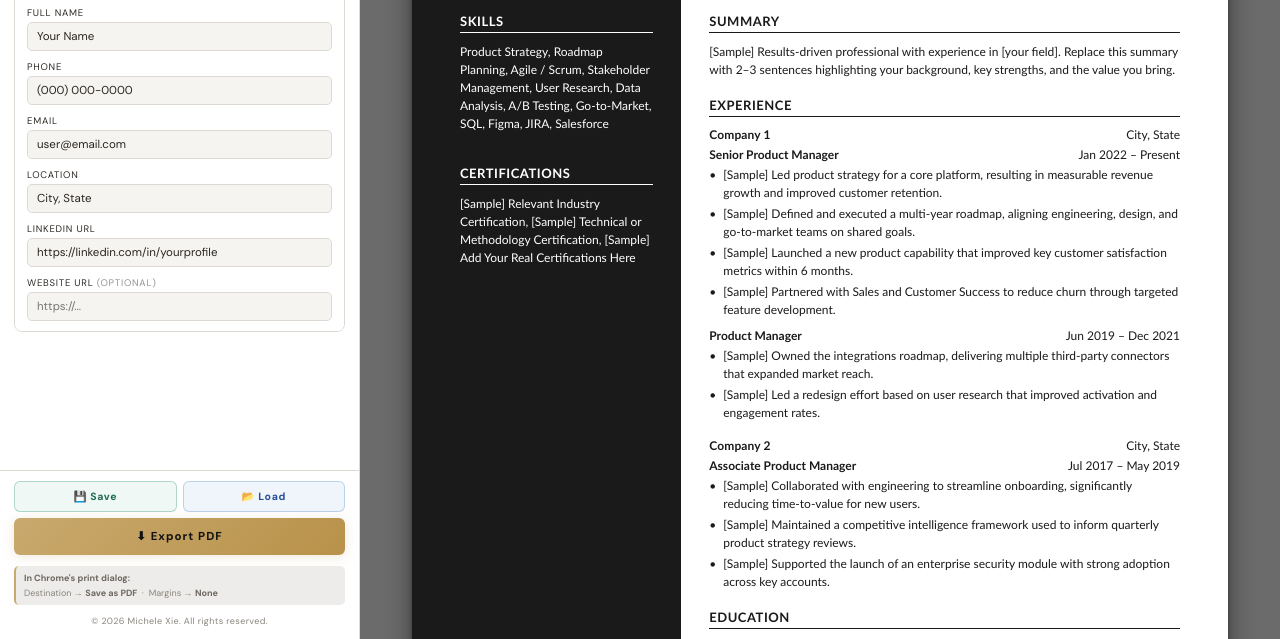
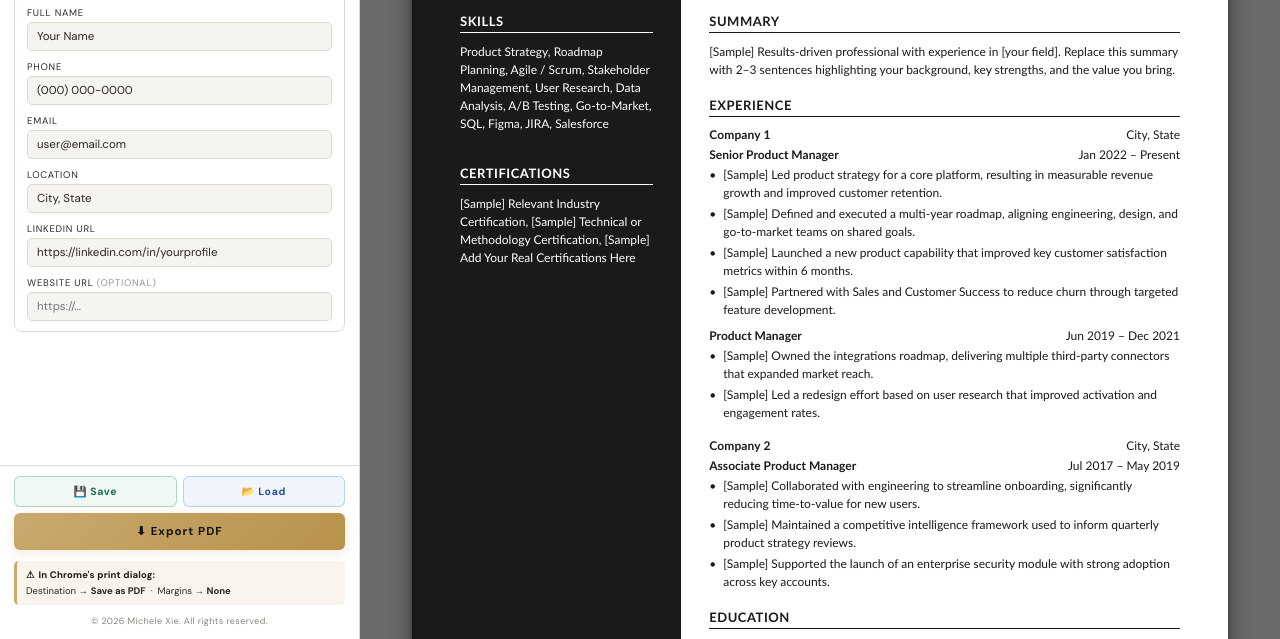
Before and after one commit to michele-xie/Resume_Design, a plain HTML site: page index.html in a window 1280 px wide. Both pictures are taken after a click on the button "☀︎ Light". Shown: the part 161-800 px from the top of the page. Drawn offline with Linux system fonts and the light colour scheme.

Commit message:
Add files via upload

```diff
--- a/index.html
+++ b/index.html
@@ -74,6 +74,13 @@
 #panel.theme-light #panel-footer{border-top-color:var(--bord);background:var(--surf)}
 #panel.theme-light .pf-save{background:rgba(109,184,154,.1);color:#1f6b50;border-color:rgba(109,184,154,.5)}
 #panel.theme-light .pf-load{background:rgba(107,159,212,.1);color:#254e9a;border-color:rgba(107,159,212,.4)}
+#panel.theme-light .pdf-reminder{background:rgba(161,120,40,.1);border-left-color:#9a6e1a;color:#1a1714}
+#panel.theme-light .pdf-reminder strong{color:#1a1714}
+#panel.theme-light .pdf-reminder span{color:#1a1714}
+.pdf-reminder-icon{color:var(--acc)}
+.pdf-reminder-hdr{color:var(--acc)}
+#panel.theme-light .pdf-reminder-icon{color:#1a1714}
+#panel.theme-light .pdf-reminder-hdr{color:#1a1714}
 #panel.theme-light .btn-ghost{border-color:var(--bord2);color:#3e3a36}
 #panel.theme-light .btn-ghost:hover{color:var(--txt)}
 #panel.theme-light .style-btn{border-color:var(--bord2);color:#3e3a36}
@@ -1107,9 +1114,9 @@ input[type=range]::-webkit-slider-thumb{-webkit-appearance:none;width:13px;heigh
       <button class="pf-btn pf-load" onclick="openLoadModal()">📂 Load</button>
     </div>
     <button class="pf-btn pf-print" onclick="printResume()" title="Export PDF — precise layout, exact margins">⬇ Export PDF</button>
-    <div style="font-size:9px;color:var(--muted);line-height:1.6;margin-top:5px;padding:5px 8px;background:var(--surf2);border-radius:5px;border-left:2px solid var(--acc)">
-      <strong style="color:var(--muted2)">In Chrome's print dialog:</strong><br>
-      Destination → <strong style="color:var(--muted2)">Save as PDF</strong> &nbsp;·&nbsp; Margins → <strong style="color:var(--muted2)">None</strong>
+    <div class="pdf-reminder" style="font-size:9.5px;color:var(--txt);line-height:1.7;margin-top:5px;padding:6px 9px;background:rgba(201,169,110,.12);border-radius:5px;border-left:3px solid var(--acc)">
+      <span class="pdf-reminder-icon" style="font-weight:700;margin-right:4px">⚠</span><strong class="pdf-reminder-hdr" style="letter-spacing:.02em">In Chrome's print dialog:</strong><br>
+      Destination → <strong style="color:var(--txt)">Save as PDF</strong> &nbsp;·&nbsp; Margins → <strong style="color:var(--txt)">None</strong>
     </div>
     <div style="text-align:center;font-size:9px;color:var(--muted);letter-spacing:.04em;margin-top:4px">© 2026 Michele Xie. All rights reserved.</div>
   </div>
```
